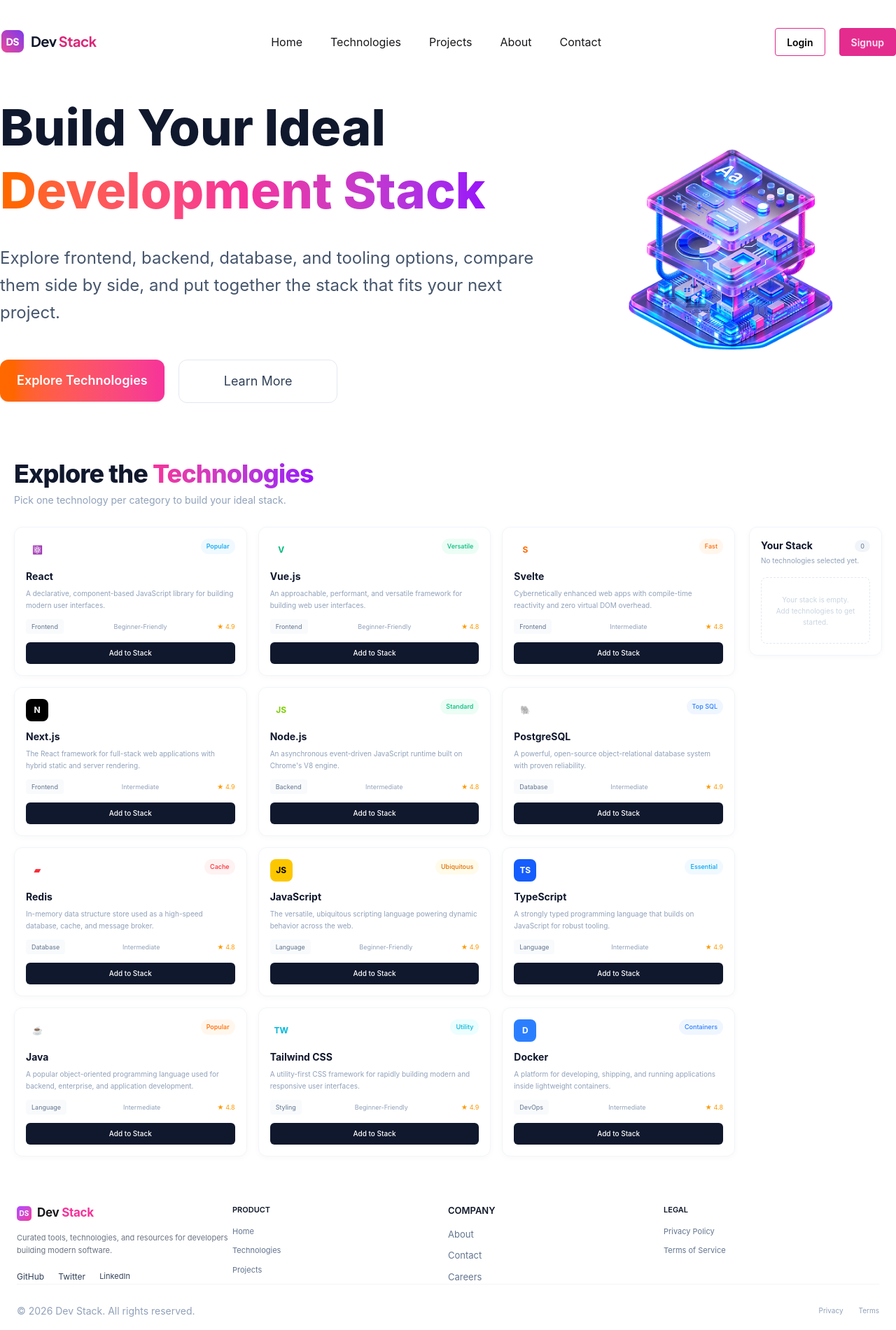
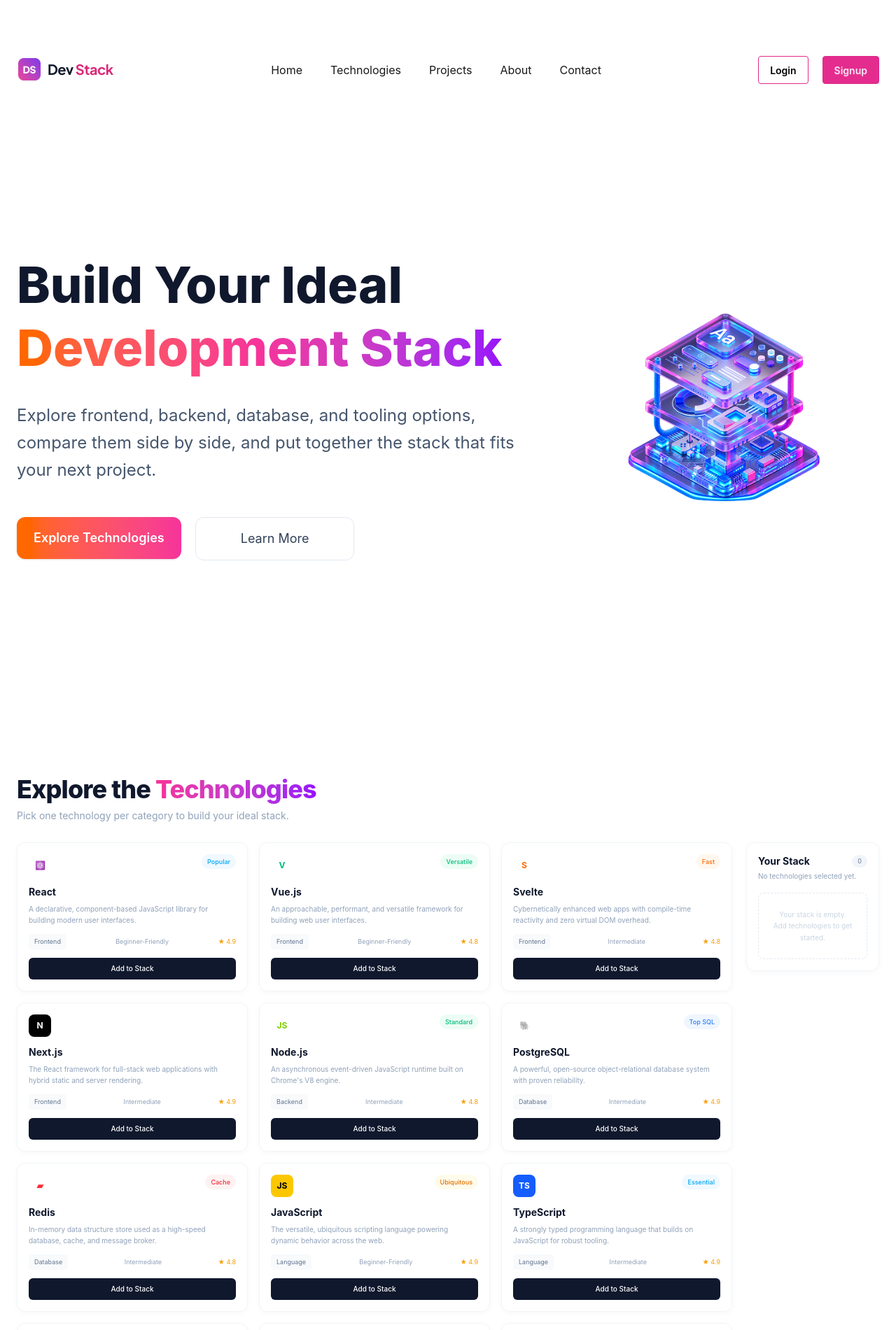
Before and after one commit to MahmudunNabi-N/Dev-Stack, a React (Vite) app: page / in a window 1280 px wide. Shown: the top 1901 px of the page at 70% size. Built offline with nearby package versions, Linux system fonts and the light colour scheme.

Commit message:
nav sticky edit

```diff
--- a/src/components/Banner.tsx
+++ b/src/components/Banner.tsx
@@ -1,7 +1,7 @@
 import bannerStack from '../assets/banner-stack.png'
 const Banner = () => {
     return (
-       <section className="mx-auto w-full max-w-325 flex justify-between items-center">
+       <section className="mx-auto max-w-[1280px] px-6 flex justify-between items-center sm:py-12 lg:grid-cols-2 lg:gap-8 lg:py-20">
       <div className="max-w-5xl">
         {/* Heading */}
         <h1 className="text-5xl font-extrabold leading-tight text-[#10182d] md:text-6xl lg:text-7xl">
@@ -33,7 +33,7 @@ const Banner = () => {
       </div>
         {/* Image */}
 
-        <div>
+        <div className="sm:py-12 lg:grid-cols-2 lg:gap-8 lg:py-20">
             <img src={bannerStack} alt="Banner" className='' />
         </div>
 
--- a/src/components/Footer.tsx
+++ b/src/components/Footer.tsx
@@ -1,13 +1,13 @@
 const Footer = () => {
     return (
     <footer className="w-full bg-white">
-      <div className="mx-auto max-w-7xl px-6 pt-1 pb-11">
+      <div className="mx-auto max-w-[1280px] px-6 pt-1 pb-11 sm:py-12 lg:grid-cols-2 lg:gap-8 lg:py-20">
 
         {/* Main Footer */}
         <div className="grid grid-cols-4">
 
           {/* Brand */}
-          <div className="max-w-325">
+          <div className="max-w-85">
             <div className="flex items-center gap-2">
               <div className="flex h-5.25 w-5.25 items-center justify-center rounded-[5px] bg-linear-to-br from-purple-500 to-pink-500 text-[10px] font-bold text-white">
                 DS
@@ -126,7 +126,7 @@ const Footer = () => {
         </div>
 
         {/* Bottom Footer */}
-        <div className="mt-0 flex items-center justify-between border-t border-gray-100 pt-6.75">
+        <div className="mt-[20px] flex items-center justify-between border-t border-gray-100 pt-6.75">
           <p className="text-[14px] text-slate-400">
             © 2026 Dev Stack. All rights reserved.
           </p>
--- a/src/components/Nav.tsx
+++ b/src/components/Nav.tsx
@@ -2,7 +2,7 @@ import Logo from '../assets/logo-text.png'
 
 const Nav = () => {
     return (
-        <nav className='flex justify-between items-center mx-auto w-full max-w-325 py-10 '>
+        <nav className='sticky top-0 z-50 flex justify-between items-center mx-auto max-w-[1280px] px-6 py-10 sm:py-12 lg:grid-cols-2 lg:gap-8 lg:py-20 bg-white'>
             <img src={Logo} alt="Logo" />
          <ul className='flex gap-10 items-center'>
             <li><a href="/">Home</a></li>
--- a/src/components/TechnologySection.tsx
+++ b/src/components/TechnologySection.tsx
@@ -219,7 +219,7 @@ const TechnologySection = () => {
   return (
     <section className="bg-white py-16">
 
-      <div className="mx-auto w-full max-w-337.5 px-5">
+      <div className="mx-auto max-w-[1280px] px-6 sm:py-12 lg:grid-cols-2 lg:gap-8 lg:py-20">
 
         <div className="mb-7">
           <h2 className="text-3xl font-extrabold tracking-tight text-[#10182d] sm:text-4xl">
```
